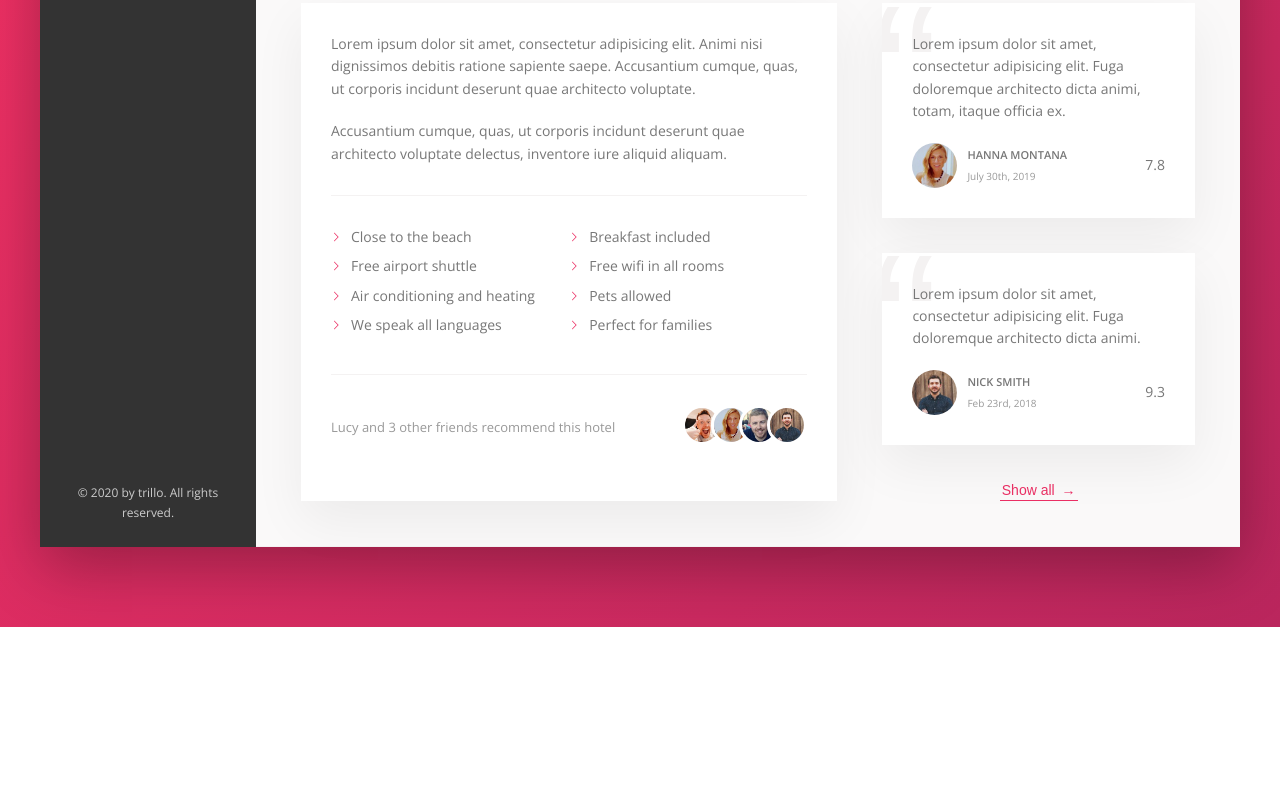
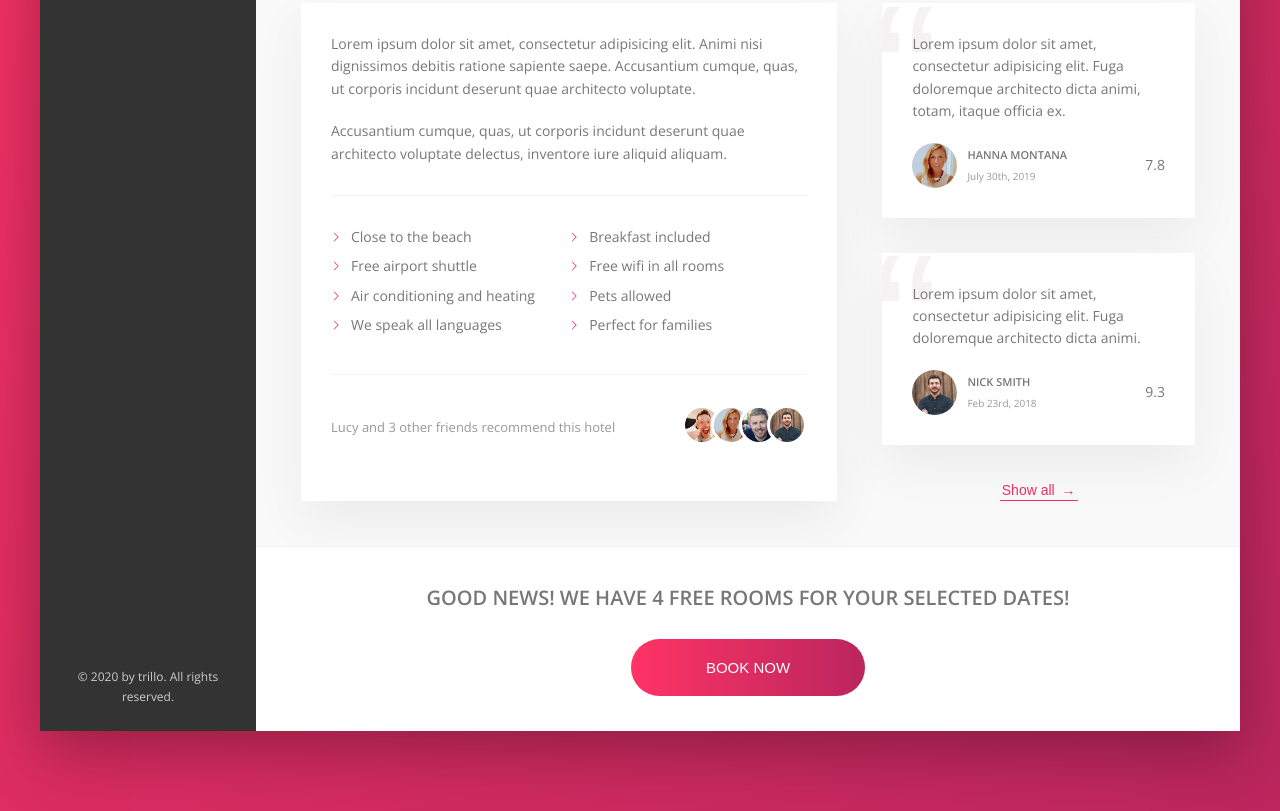
Before and after one commit to Osornio8/Trillo, a website: page index.html in a window 1280 px wide. Shown: the part 644-1455 px from the top of the page. Before the commit the page ends 1271 px from the top, so only its background shows below. Drawn offline with nearby package versions, Linux system fonts and the light colour scheme.

Commit message:
Building the CTA Section

```diff
--- a/index.html
+++ b/index.html
@@ -199,9 +199,22 @@
                             <div class="review__rating">9.3</div>
                         </figcaption>
                     </figure>
+
                     <button class="btn-inline">Show all <span>&rarr;</span></button>
                 </div>
             </div>
+
+            <div class="cta">
+                <h2 class="cta__book-now">
+                    Good news! We have 4 free rooms for your selected dates!
+                </h2>
+                <button class="btn">
+                    <span class="btn__visible">Book now</span>
+                    <span class="btn__invisible">Only 4 rooms left!</span>
+                </button>
+            </div>
+
+
         </main>
     </div>
 </div>
--- a/sass/_components.scss
+++ b/sass/_components.scss
@@ -443,7 +443,67 @@
         font-family: sans-serif;
         z-index: 1;
     }
+}
 
+///////////////////////////////////
+// Call TO ACTION
+.cta {
+    padding: 3.5rem 0;
+    text-align: center;
 
+    &__book-now {
+        font-size: 2rem;
+        text-transform: uppercase;
+        margin-bottom: 2.5rem;
+    }
+}
 
+///////////////////////////////////
+// BUTTON
+.btn {
+    font-size: 1.5rem;
+    font-weight: 300;
+    text-transform: uppercase;
+    border-radius: 100px;
+    border: none;
+    background-image: linear-gradient(to right, var(--color-primary-light), var(--color-primary-dark));
+    color: #fff;
+    position: relative;
+    overflow: hidden;
+    cursor: pointer;
+
+    &>* {
+        display: inline-block;
+        height: 100%;
+        width: 100%;
+        transition: all .2s
+    }
+
+    &__visible {
+        padding: 2rem 7.5rem;
+    }
+
+    &__invisible {
+        position: absolute;
+        padding: 2rem 0;
+        left: 0;
+        top: -100%;
+    }
+
+    &:hover {
+        background-image: linear-gradient(to left, var(--color-primary-light), var(--color-primary-dark));
+    }
+
+    &:hover &__visible {
+        transform: translateY(100%)
+    }
+
+    &:hover &__invisible {
+        top: 0;
+    }
+
+    &:focus {
+        outline: none;
+        animation: pulsate 1s infinite;
+    }
 }
```
Also changed, not shown: css/style.css.
